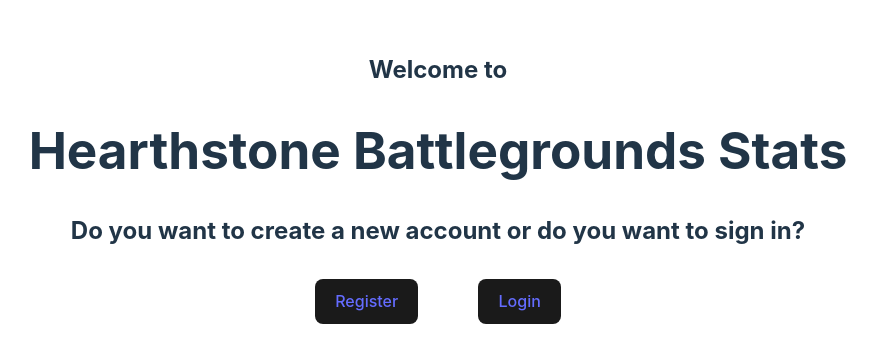
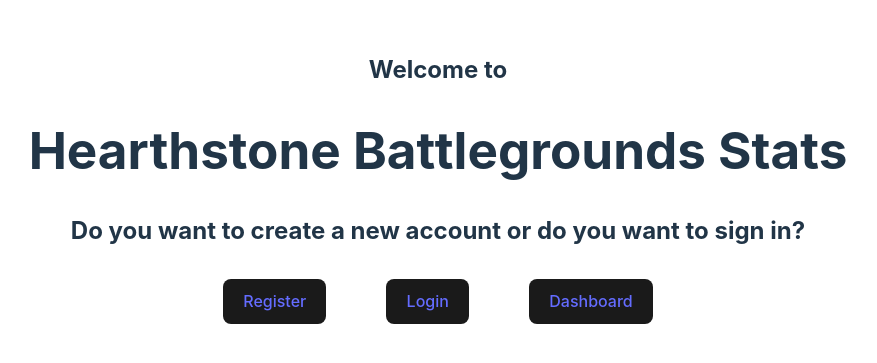
Before and after one commit to robbdouglas/hearthstone-battlegrounds-stats, a React (Vite) app: page / in a window 1280 px wide. Shown: the part 217-580 px from the top of the page, without its empty margins (202-1079 px from the left). Built offline with nearby package versions, Linux system fonts and the light colour scheme.

Commit message:
add Dashboard.jsx with route in App.jsx and add NOT FOUND to App.jsx

```diff
--- a/src/App.jsx
+++ b/src/App.jsx
@@ -5,6 +5,7 @@
 import Register from "./components/Register"; // Importiere die Register-Komponente
 import Login from "./components/Login";
 import RegisterSuccess from "./components/RegisterSuccess"; // Importiere die RegisterSuccess-Komponente
+import Dashboard from "./components/Dashboard";
 
 function App() {
   return (
@@ -12,8 +13,11 @@
       <Routes>
         <Route path="/" element={<LandingPage />} />
         <Route path="/register" element={<Register />} /> {/* Hinzugefügt */}
-        <Route path="/register/success" element={<RegisterSuccess />} /> {/* Hinzugefügt */}
+        <Route path="/register/success" element={<RegisterSuccess />} />{" "}
+        {/* Hinzugefügt */}
         <Route path="/login" element={<Login />} />
+        <Route path="/dashboard" element={<Dashboard />} />
+        <Route path="*" element={<h1>Not Found</h1>} />
       </Routes>
     </Router>
   );
--- /dev/null
+++ b/src/components/Dashboard.jsx
@@ -0,0 +1,7 @@
+import React from "react";
+
+function Dashboard() {
+  return <div>Dashboard</div>;
+}
+
+export default Dashboard;
--- a/src/components/LandingPage.jsx
+++ b/src/components/LandingPage.jsx
@@ -21,6 +21,9 @@
         <Link to="/login" className="button">
           Login
         </Link>
+        <Link to="/dashboard" className="button">
+          Dashboard
+        </Link>
       </div>
     </div>
   );
```
